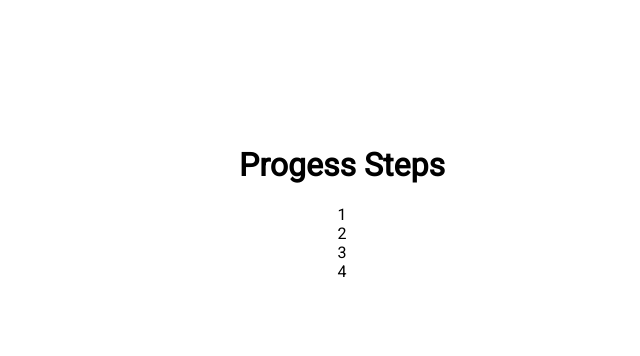
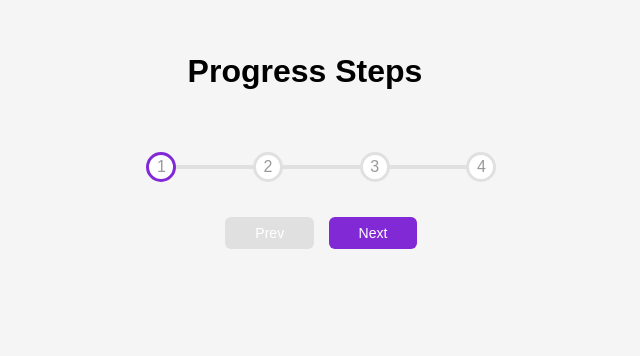
Before and after one commit to K-Tech19/50-projects-in-50-days, a plain HTML site: page Day-3/index.html in a window 1280 px wide. Shown: the part 197-553 px from the top of the page, without its empty margins (298-938 px from the left). Drawn offline with Linux system fonts and the light colour scheme; a web font is replaced by a local one.

Commit message:
progress steps

```diff
--- a/Day-3/app.js
+++ b/Day-3/app.js
@@ -1 +1,56 @@
-console.log('Project Starter 🤖 🤖 🤖')
+const progress = document.getElementById('progress');
+const prev = document.getElementById('prev');
+const next = document.getElementById('next');
+const circles = document.querySelectorAll('.circle');
+
+
+let currentActive = 1
+
+next.addEventListener('click', ()=>{
+    currentActive++
+
+    if(currentActive > circles.length){
+        currentActive = circles.length
+    }
+
+    update()
+    // console.log(currentActive)
+})
+
+
+prev.addEventListener('click', ()=>{
+    currentActive--
+
+    if(currentActive < 1){
+        currentActive = 1;
+    }
+
+    update()
+})
+
+function update(){
+    circles.forEach((circle, idx)=>{
+        if(idx < currentActive){
+
+            circle.classList.add('active')
+        } else {
+            circle.classList.remove('active')
+        }
+    })
+
+    // get active circles
+    const actives = document.querySelectorAll('.active');
+
+
+    progress.style.width = (actives.length - 1) / (circles.length - 1) * 100 + '%';
+
+
+    if(currentActive === 1) {
+        prev.disabled = true
+    } else if (currentActive === circles.length){
+        next.disabled = true
+    } else {
+        prev.disabled = false
+        next.disabled = false
+    }
+}
--- a/Day-3/index.html
+++ b/Day-3/index.html
@@ -9,16 +9,20 @@
         <link rel="stylesheet" href="style.css">
     </head>
     <body>
-        <h1> Progess Steps </h1>
+
+        <h1 class="heading"> Progress Steps </h1>
 
         <div class="container">
-            <div class="progess-container">
+            <div class="progress-container">
                 <div class="progress" id="progress"></div>
                 <div class="circle active">1</div>
                 <div class="circle">2</div>
                 <div class="circle">3</div>
                 <div class="circle">4</div>
             </div>
+
+            <button class="btn" id="prev" disabled > Prev </button>
+            <button class="btn" id="next" > Next </button>
         </div>
 
 
--- a/Day-3/style.css
+++ b/Day-3/style.css
@@ -1,4 +1,11 @@
-@import url('https://fonts.googleapis.com/css2?family=Roboto&display=swap');
+@import url('https://fonts.googleapis.com/css2?family=Muli&display=swap');
+
+:root {
+    --line-border-fill: #8229d6;
+    --line-border-empty: #e0e0e0;
+
+}
+
 
 *{
     box-sizing: border-box;
@@ -6,12 +13,99 @@
 
 
 body {
-    font-family: 'Roboto', sans-serif;
+    background-color: whitesmoke;
+    font-family: 'Muli', sans-serif;
     display: flex;
-    flex-direction: column;
     align-items: center;
     justify-content: center;
     height: 100vh;
     overflow: hidden;
     margin: 0;
 }
+
+.heading{
+    margin-right: -276px;
+    height: 300px;
+    text-align: center;
+}
+
+.container {
+    text-align:center;
+}
+
+.progress-container {
+    display: flex;
+    justify-content: space-between;
+    position: relative;
+    margin-bottom:30px;
+    max-width: 100%;
+    width: 350px;
+}
+
+.progress-container::before {
+    content: '';
+    background-color: var(--line-border-empty);
+    position: absolute;
+    top: 50%;
+    left: 0;
+    transform: translateY(-50%);
+    height: 4px;
+    width: 100%;
+    z-index: -1;
+    transition: .4s ease;
+}
+
+
+.progress {
+    background-color: var(--line-border-fill);
+    position: absolute;
+    top: 50%;
+    left: 0;
+    transform: translateY(-50%);
+    height: 4px;
+    width: 0%;
+    z-index: -1;
+    transition: .4s ease;
+}
+
+.circle {
+    background-color: #fff;
+    color: #999;
+    border-radius: 50%;
+    height: 30px;
+    width: 30px;
+    display: flex;
+    align-items: center;
+    justify-content: center;
+    border: 3px solid var(--line-border-empty);
+    transition: .4 ease;
+}
+
+.circle.active {
+    border-color: var(--line-border-fill);
+}
+
+.btn {
+    background-color: var(--line-border-fill);
+    color: #fff;
+    border: 0;
+    border-radius: 6px;
+    cursor: pointer;
+    font-family: inherit;
+    padding: 8px 30px;
+    margin: 5px;
+    font-size: 14px;
+}
+
+.btn:active {
+    transform: scale(0.98);
+}
+
+.btn:focus {
+    outline: 0;
+}
+
+.btn:disabled {
+    background-color: var(--line-border-empty);
+    cursor: not-allowed;
+}
```
